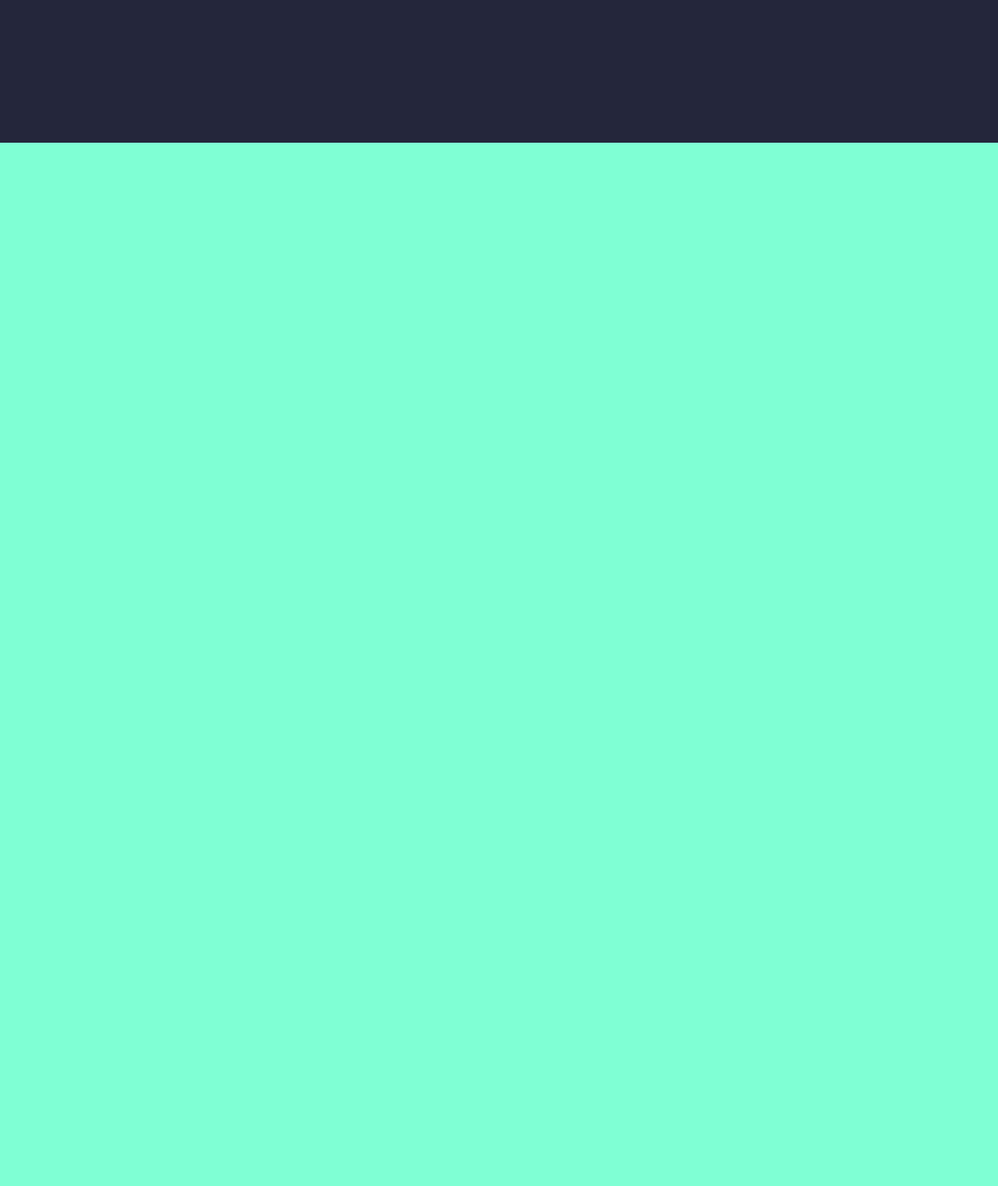
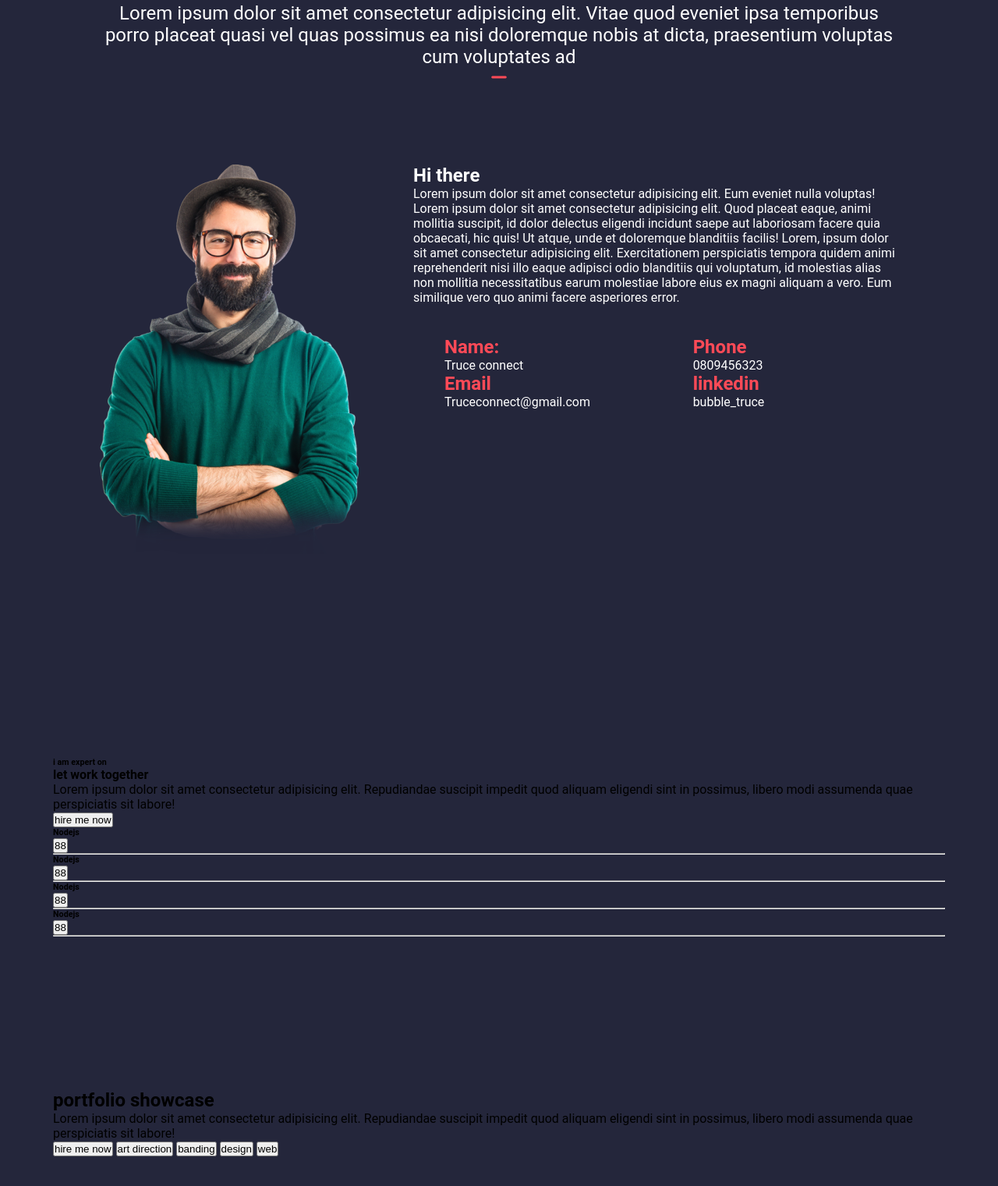
Before and after one commit to truce-connect/truce-and-ola-partner, a plain HTML site: page index.html in a window 1280 px wide. Shown: the part 2712-4233 px from the top of the page at 78% size. Before the commit the page ends 2895 px from the top, so only its background shows below. Drawn offline with Linux system fonts and the light colour scheme.

Commit message:
added the about me sectio

```diff
--- a/index.html
+++ b/index.html
@@ -139,14 +139,93 @@
 
             <!-- about me section goes here -->
             <section id="about">
+                <div class="tetabout">
                 <h2>About me</h2>
+                <p>Lorem ipsum dolor sit amet consectetur adipisicing elit. Vitae quod eveniet ipsa temporibus porro placeat quasi vel quas possimus ea nisi doloremque nobis at dicta, praesentium voluptas cum voluptates ad</p>
+                <i class="fa-solid fa-minus dash"></i>
+            </div>
+            <div class="more-info">
+                <div class="imagediv">
+                    <img src="images/about.png" alt=" about pic">
+                </div>
+                <div class="texter">
+                    <h2>Hi there</h2>
+
+                    <p>Lorem ipsum dolor sit amet consectetur adipisicing elit. Eum eveniet
+                        nulla voluptas! Lorem ipsum dolor sit amet consectetur adipisicing elit. Quod placeat eaque, animi mollitia suscipit, id dolor delectus eligendi incidunt saepe aut laboriosam facere quia obcaecati, hic quis! Ut atque, unde et doloremque blanditiis facilis! Lorem, ipsum dolor sit amet consectetur adipisicing elit. Exercitationem perspiciatis tempora quidem animi reprehenderit nisi illo eaque adipisci odio blanditiis qui voluptatum, id molestias alias non mollitia necessitatibus earum molestiae labore eius ex magni aliquam a vero. Eum similique vero quo animi facere asperiores error.
+                    </p>
+
+                    <div class="spec-info">
+                        <div class="name ">
+                            <h2>Name:</h2>
+                            <p>Truce connect</p>
+                            <h2>Email</h2>
+                            <p>Truceconnect@gmail.com</p>
+                        </div>
+                        <div class="email">
+                            <h2>Phone</h2>
+                            <p>0809456323</p>
+                            <h2>linkedin</h2>
+                            <p>bubble_truce</p>
+                        </div>
+                </div>
+             </div>
+        </div>
+
             </section>
 
             <!-- portfolio section goes here -->
-            <section id="portfolio"></section>
+            <section id="portfolio">
+                <div class="port-content">
+                    <div>
+                        <h6> i am expert on</h6>
+                        <h4>let work together</h4>
+                        <p>Lorem ipsum dolor sit amet consectetur adipisicing elit. Repudiandae suscipit impedit quod aliquam eligendi sint in possimus, libero modi assumenda quae perspiciatis sit labore!</p>
+                         <button>hire me now</button>
+                   </div>
+                   <div class="LOS">
+                    <div class="Nodejs">
+                    <h6>Nodejs</h6>
+                    <button>88</button>
+                    <hr>
+                    </div>
+                     <div class="Nodejs">
+                    <h6>Nodejs</h6>
+                    <button>88</button>
+                    <hr>
+                    </div>
+                    <div class="Nodejs">
+                        <h6>Nodejs</h6>
+                        <button>88</button>
+                        <hr>
+                    </div>
+                    <div class="Nodejs">
+                        <h6>Nodejs</h6>
+                        <button>88</button>
+                        <hr>
+                     </div>
+                   </div>
+
+
+                </div>
+            </section>
 
             <!-- blog section goes here -->
-            <section id="blog"></section>
+            <section id="blog">
+                <div>
+                    <h2>portfolio showcase</h2>
+                <p>Lorem ipsum dolor sit amet consectetur adipisicing elit. Repudiandae
+                    suscipit impedit quod aliquam eligendi sint in possimus, libero modi assumenda quae perspiciatis sit labore!
+
+                </p>
+                     <button>hire me now</button>
+                     <button>art direction</button>
+                     <button>banding</button>
+                     <button>design</button>
+                     <button>web</button>
+
+               </div>
+            </section>
 
             <!-- contact me section goes here -->
             <section id="contact"></section>
--- a/styles/style.css
+++ b/styles/style.css
@@ -129,6 +129,7 @@ section {
   justify-content: center;
   color: #fff;
   padding: 15px 170px;
+  height: 500px;
 }
 .dash {
   display: flex;
@@ -168,4 +169,34 @@ padding: 18px ;
 .specific-services :hover{
   background: #ff4a57;
   cursor: pointer;
+  transition: width 2s ,height 3s;
 }
+ /* about */
+ .tetabout{
+  color: #fff;
+  flex-direction:column;
+  text-align: center;
+  padding: 40px;
+  margin: 20px;
+  font-size: 1.5rem;
+ }
+ .more-info{
+  display: grid;
+  grid-template-columns:auto auto;
+  gap: 70px;
+  margin: 60px;
+  color: #fff;
+ }
+ .spec-info{
+  display: grid;
+  grid-template-columns: auto auto;
+  padding: 40px;
+  color: #fff;
+ }
+ .more-info .texter h2 p{
+  color:whitesmoke;
+  padding: 60px;
+ }
+ .spec-info h2{
+   color: #ff4a57;
+ }
```
Also changed, not shown: images/about.png (added), images/image.png (added).
